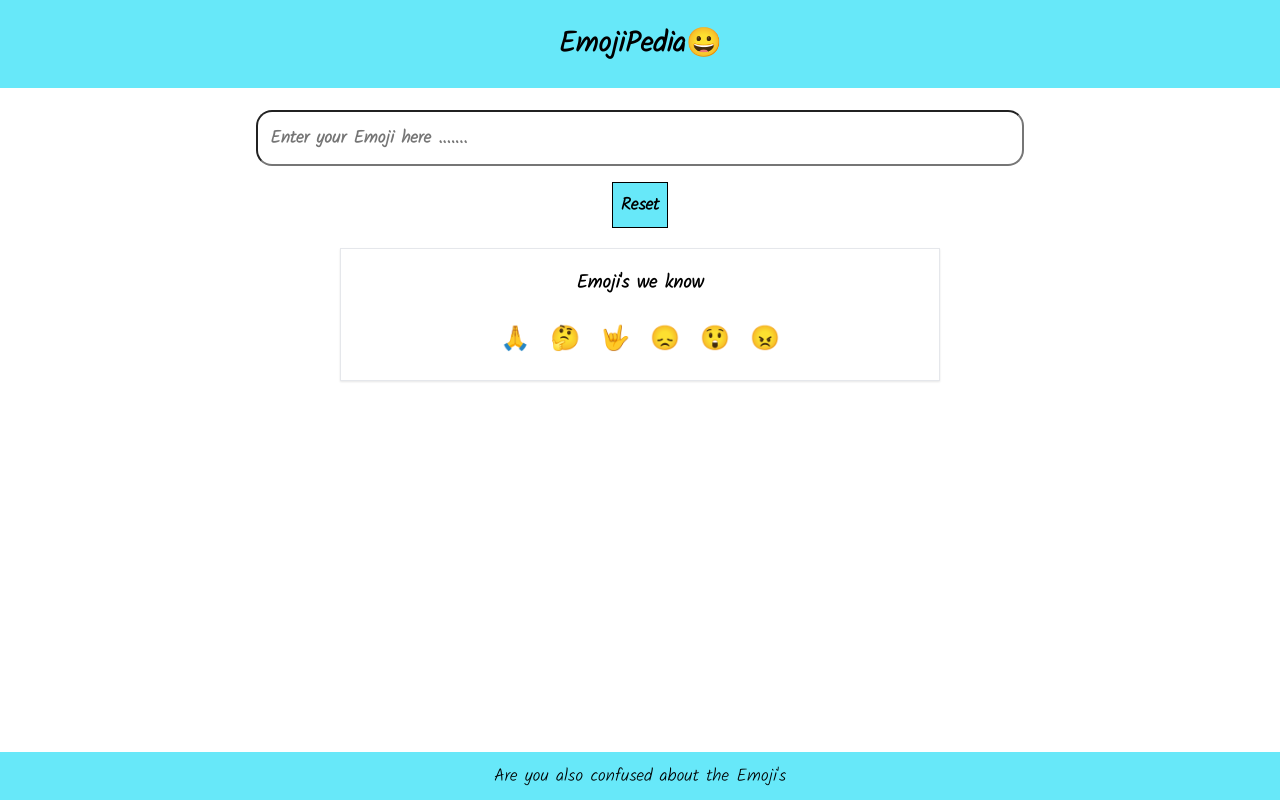
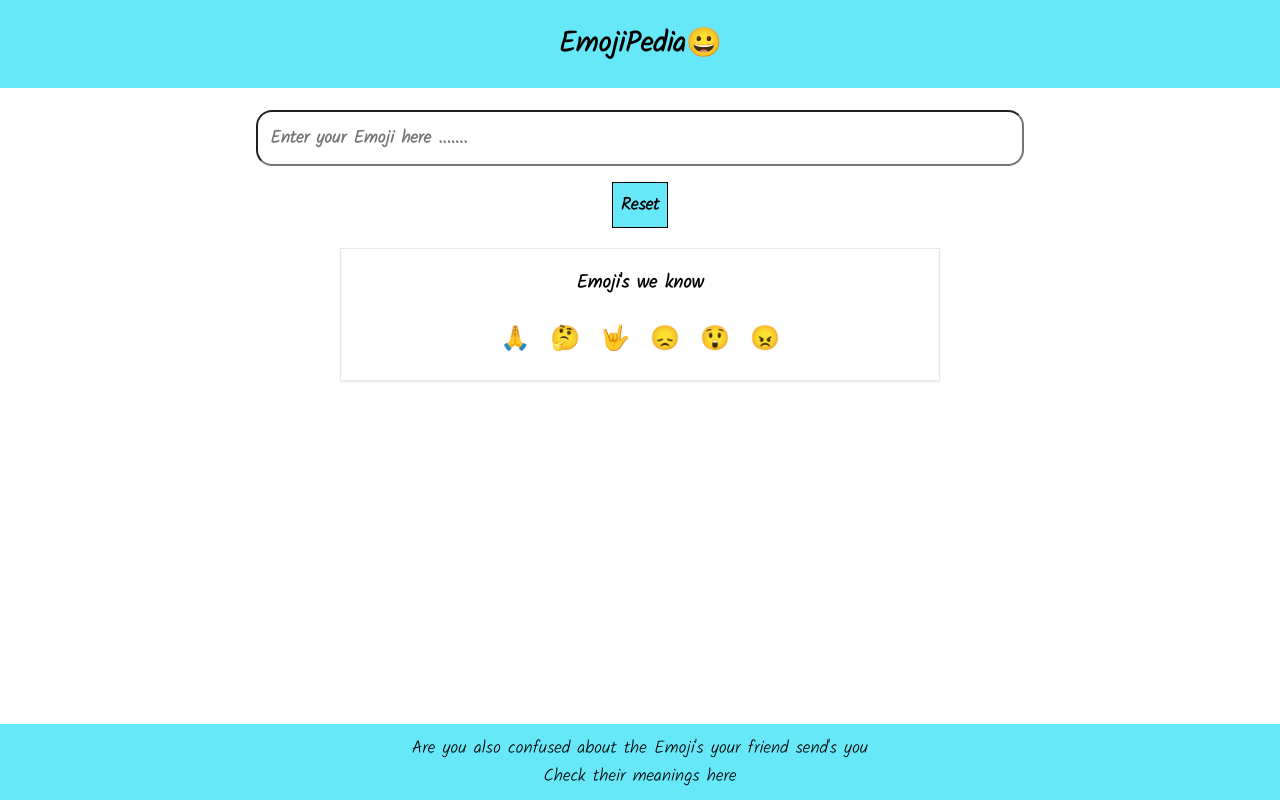
Before and after one commit to Aman-Jain1996/EmojiPedia, a React (Create React App) app: page / in a window 1280 px wide. Built offline with nearby package versions, Linux system fonts and the light colour scheme.

Commit message:
fix:footer

```diff
--- a/src/App.js
+++ b/src/App.js
@@ -73,7 +73,10 @@ export default function App() {
         </div>
       </div>
       <footer>
-        <div>Are you also confused about the Emoji's</div>
+        <div>
+          Are you also confused about the Emoji's your friend send's you <br />
+          Check their meanings here
+        </div>
       </footer>
     </div>
   );
```
